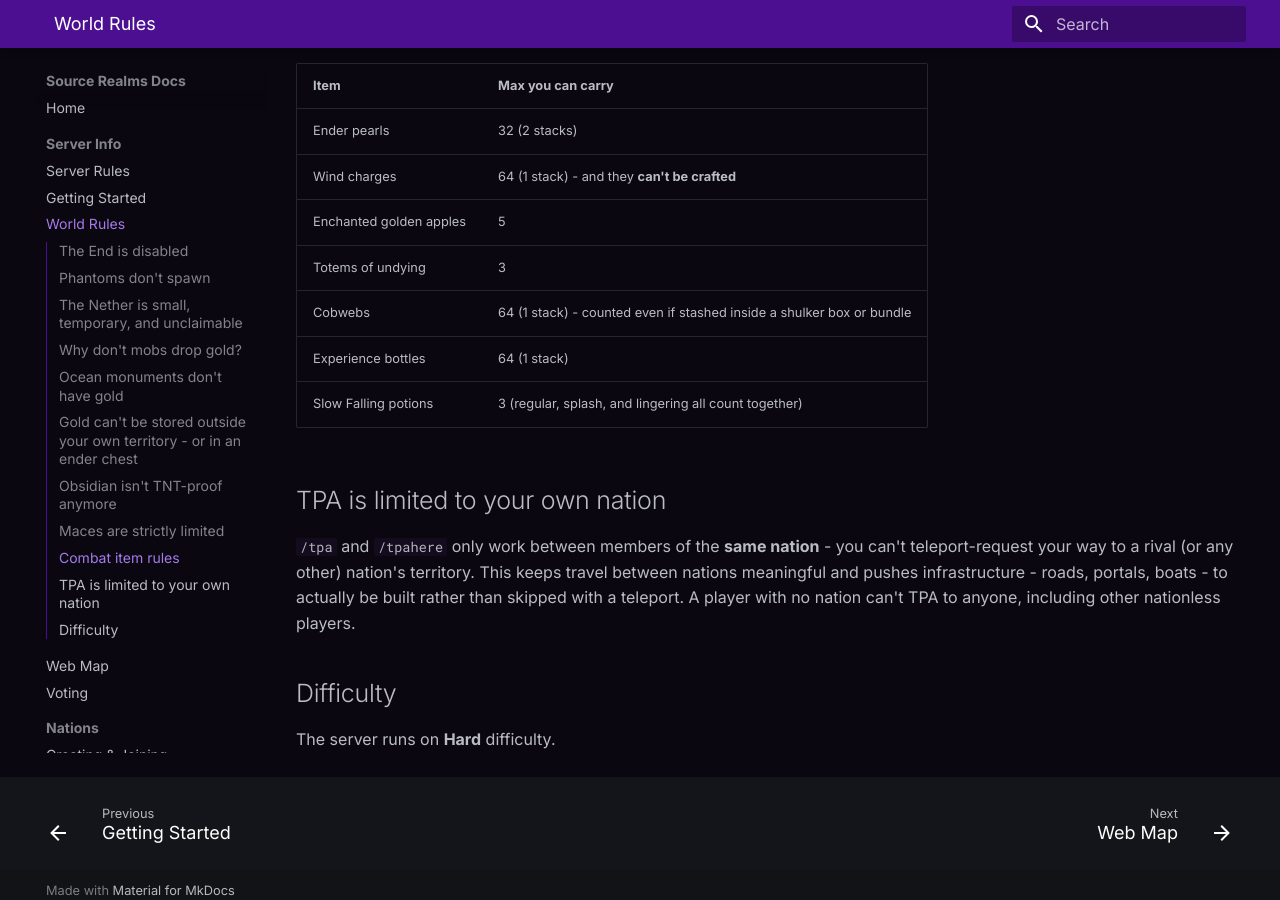
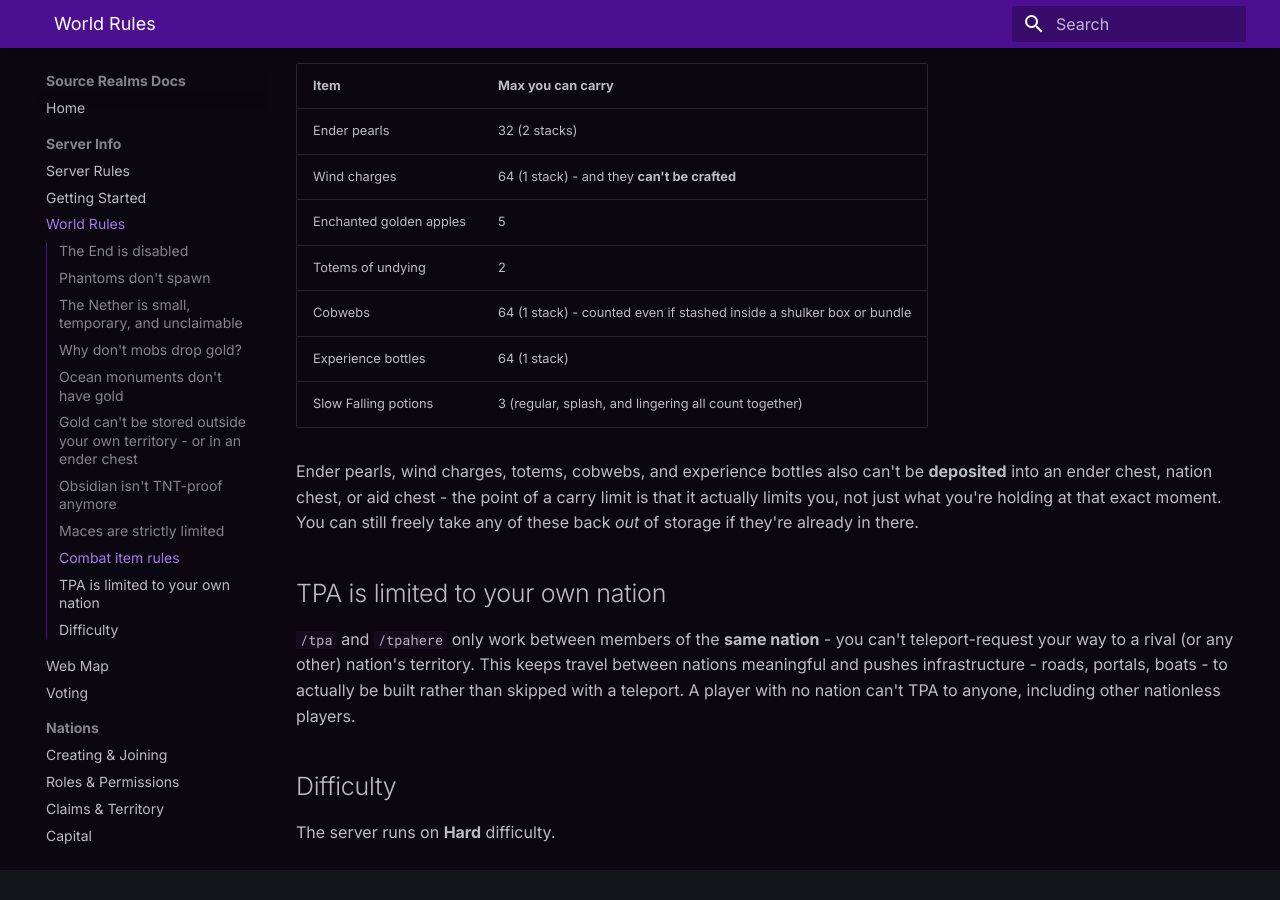
Before and after one commit to SourceRealms/sourcerealms-docs, an MkDocs documentation site: the page built from docs/world-rules.md, in a window 1280 px wide and 900 px high, scrolled down 3105 px. Built offline with MkDocs 1.6.1 and Material for MkDocs 9.7.7, drawn with Linux system fonts in a browser that asks for light colours.

Commit message:
Update RTP cooldown, totem cap/storage restriction, and legendary shrine lock time

```diff
--- a/docs/world-rules.md
+++ b/docs/world-rules.md
@@ -134,10 +134,15 @@ does push you over, the excess gets dropped at your feet shortly after instead)*
 | Ender pearls | 32 (2 stacks) |
 | Wind charges | 64 (1 stack) - and they **can't be crafted** |
 | Enchanted golden apples | 5 |
-| Totems of undying | 3 |
+| Totems of undying | 2 |
 | Cobwebs | 64 (1 stack) - counted even if stashed inside a shulker box or bundle |
 | Experience bottles | 64 (1 stack) |
 | Slow Falling potions | 3 (regular, splash, and lingering all count together) |
+
+Ender pearls, wind charges, totems, cobwebs, and experience bottles also can't be **deposited** into
+an ender chest, nation chest, or aid chest - the point of a carry limit is that it actually limits
+you, not just what you're holding at that exact moment. You can still freely take any of these back
+*out* of storage if they're already in there.
 
 ## TPA is limited to your own nation
 
```
Also changed, not shown: docs/legendary-weapons.md (+1 -1 lines), docs/rtp.md (+1 -1 lines).
